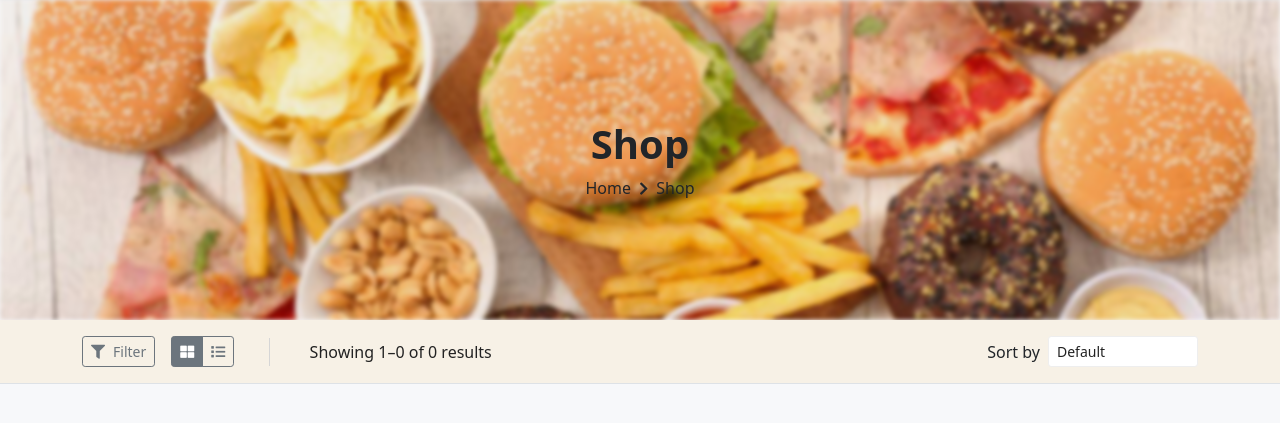
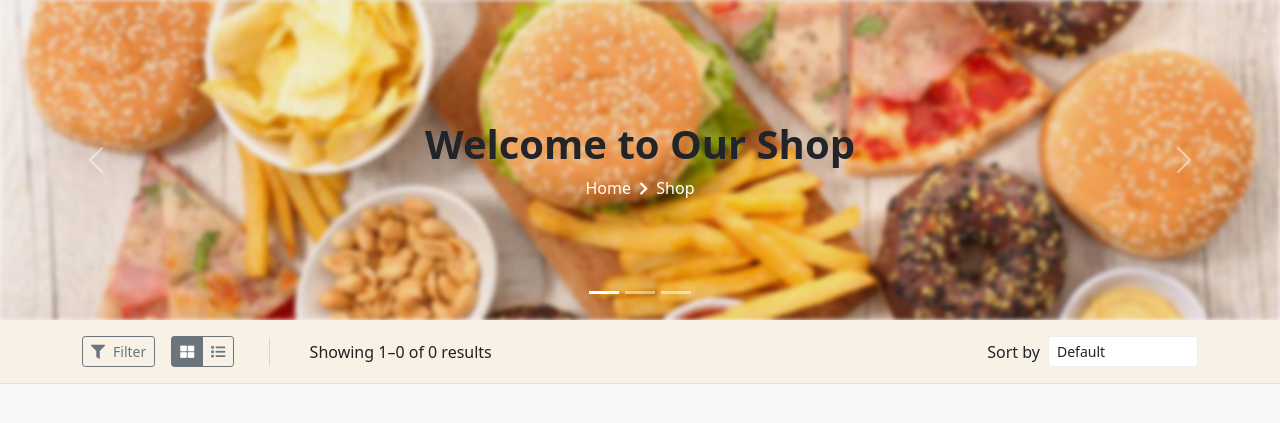
Before and after one commit to aianfuentes/OrderingManagementSystemWeb1, a PHP site: page /homepage.php in a window 1280 px wide. Shown: the part 109-532 px from the top of the page. Run offline with PHP 8.4, Linux system fonts and the light colour scheme; a user stored in the database is signed in; data that the repository does not hold is empty.

Commit message:
LOgos and banners update
tryyy

```diff
--- a/homepage.php
+++ b/homepage.php
@@ -104,32 +104,32 @@ if (isset($_SESSION['cart']) && !empty($_SESSION['cart'])) {
     .shop-banner:hover {
         transform: scale(1.01);
     }
-    .shop-banner:hover .banner-bg {
+    .shop-banner .carousel-item {
+        height: 320px;
+    }
+    .shop-banner .carousel-item img {
+        width: 100%;
+        height: 100%;
+        object-fit: cover;
+        filter: blur(2px) brightness(0.95);
+        transition: all 0.5s ease;
+    }
+    .shop-banner:hover .carousel-item img {
         transform: scale(1.05);
         filter: blur(1px) brightness(1);
     }
-    .shop-banner:hover .banner-content {
-        transform: translate(-50%, -52%);
+    .shop-banner .carousel-caption {
+        top: 50%;
+        transform: translateY(-50%);
+        bottom: auto;
+        z-index: 2;
     }
-    .banner-bg {
-        position: absolute;
-        top: 0;
-        left: 0;
-        width: 100%;
-        height: 100%;
-        background: url('assets/images/products/shop-banner.png') center center/cover no-repeat;
-        filter: blur(2px) brightness(0.95);
-        z-index: 1;
-        transition: all 0.5s ease;
+    .shop-banner .carousel-indicators {
+        z-index: 3;
     }
-    .banner-content {
-        position: absolute;
-        top: 50%;
-        left: 50%;
-        transform: translate(-50%, -50%);
-        width: 100%;
-        z-index: 2;
-        transition: all 0.3s ease;
+    .shop-banner .carousel-control-prev,
+    .shop-banner .carousel-control-next {
+        z-index: 3;
     }
     .shop-card { background: #fff; border-radius: 1.25rem; box-shadow: 0 4px 24px rgba(0,0,0,0.08); overflow: hidden; transition: box-shadow 0.2s, transform 0.2s; position: relative; }
     .shop-card-img { height: 220px; object-fit: cover; border-radius: 1.25rem 1.25rem 0 0; }
@@ -190,10 +190,43 @@ if (isset($_SESSION['cart']) && !empty($_SESSION['cart'])) {
 </header>
 <!-- Banner Section -->
 <div class="shop-banner position-relative mb-4">
-    <div class="banner-bg"></div>
-    <div class="banner-content position-absolute top-50 start-50 translate-middle text-center w-100" style="z-index:2;">
-        <h1 class="fw-bold text-dark mb-2" style="font-size:2.5rem;">Shop</h1>
-        <div class="text-dark-50">Home <i class="fas fa-chevron-right mx-1" style="font-size:0.9rem;"></i> Shop</div>
+    <div id="shopBannerCarousel" class="carousel slide" data-bs-ride="carousel">
+        <div class="carousel-indicators">
+            <button type="button" data-bs-target="#shopBannerCarousel" data-bs-slide-to="0" class="active" aria-current="true" aria-label="Slide 1"></button>
+            <button type="button" data-bs-target="#shopBannerCarousel" data-bs-slide-to="1" aria-label="Slide 2"></button>
+            <button type="button" data-bs-target="#shopBannerCarousel" data-bs-slide-to="2" aria-label="Slide 3"></button>
+        </div>
+        <div class="carousel-inner">
+            <div class="carousel-item active">
+                <img src="assets/images/products/shop-banner.png" class="d-block w-100" alt="Shop Banner 1">
+                <div class="carousel-caption">
+                    <h1 class="fw-bold text-dark mb-2" style="font-size:2.5rem;">Welcome to Our Shop</h1>
+                    <div class="text-dark-50">Home <i class="fas fa-chevron-right mx-1" style="font-size:0.9rem;"></i> Shop</div>
+                </div>
+            </div>
+            <div class="carousel-item">
+                <img src="assets/images/products/shop-banner2.png" class="d-block w-100" alt="Shop Banner 2">
+                <div class="carousel-caption">
+                    <h1 class="fw-bold text-dark mb-2" style="font-size:2.5rem;">Fresh Food Daily</h1>
+                    <div class="text-dark-50">Discover Our Menu</div>
+                </div>
+            </div>
+            <div class="carousel-item">
+                <img src="assets/images/products/shop-banner3.png" class="d-block w-100" alt="Shop Banner 3">
+                <div class="carousel-caption">
+                    <h1 class="fw-bold text-dark mb-2" style="font-size:2.5rem;">Fast Delivery</h1>
+                    <div class="text-dark-50">Order Now</div>
+                </div>
+            </div>
+        </div>
+        <button class="carousel-control-prev" type="button" data-bs-target="#shopBannerCarousel" data-bs-slide="prev">
+            <span class="carousel-control-prev-icon" aria-hidden="true"></span>
+            <span class="visually-hidden">Previous</span>
+        </button>
+        <button class="carousel-control-next" type="button" data-bs-target="#shopBannerCarousel" data-bs-slide="next">
+            <span class="carousel-control-next-icon" aria-hidden="true"></span>
+            <span class="visually-hidden">Next</span>
+        </button>
     </div>
 </div>
 <!-- Filter/Sort Bar -->
```
Also changed, not shown: assets/images/products/shop-banner2.png (added), assets/images/products/shop-banner3.png (added).
